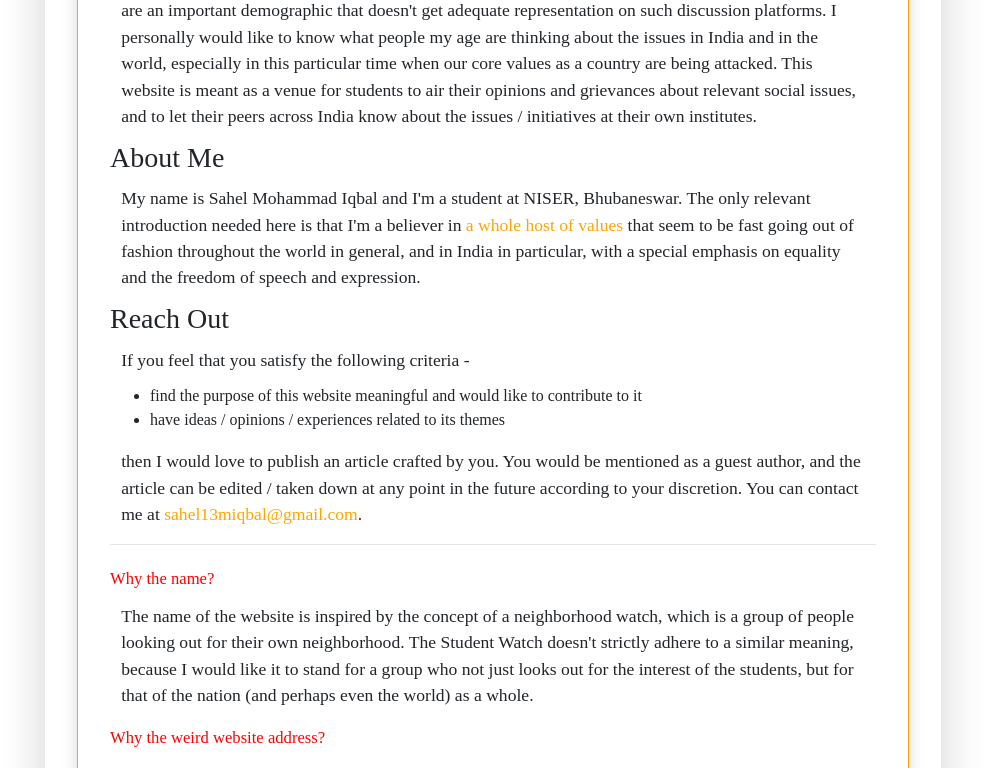
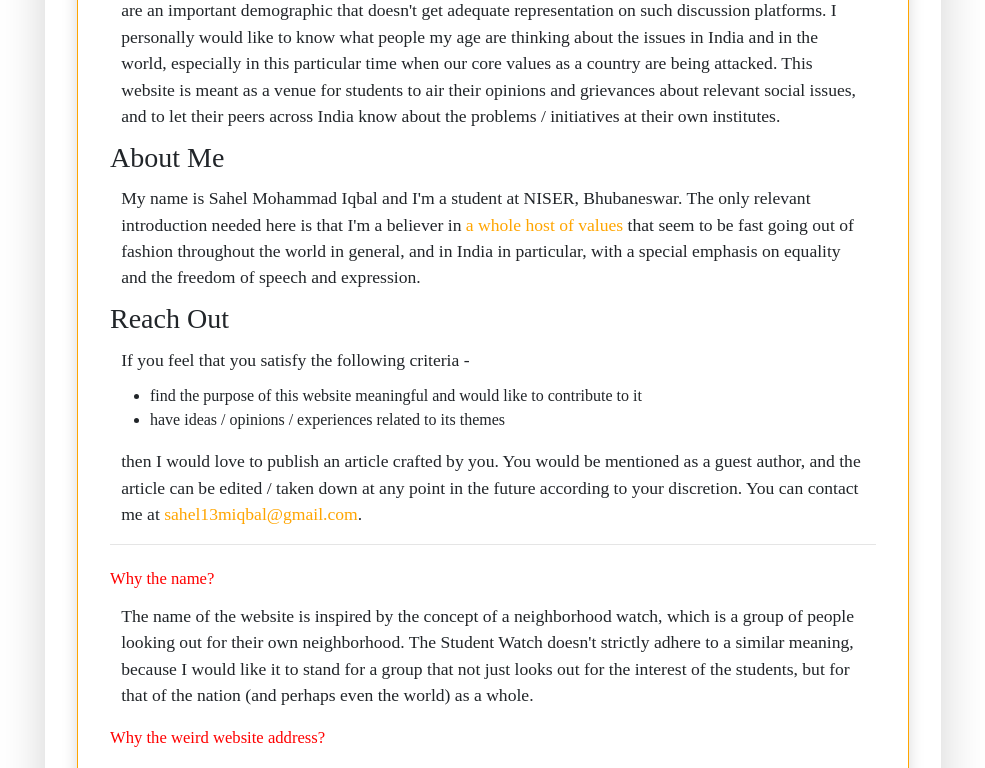
Before and after one commit to Sahel13/TheStudentWatch-Old, a Jekyll site: the page built from about.html, in a window 1280 px wide. Shown: the part 330-1098 px from the top of the page, without its empty margins (147-1132 px from the left). Built offline with Jekyll 4.4.1, drawn with Linux system fonts in a browser that asks for light colours; nearby versions of some CDN libraries; some of the changed text lies outside the part shown.

Commit message:
Small textual changes made

```diff
--- a/about.html
+++ b/about.html
@@ -11,7 +11,7 @@ permalink: /about/
 	<section>
 		<h3>About the Website</h3>
 		<p>
-			In most discussions on politics and humanitarian issues, the people who are involved are almost always middle-aged or older. Granted, they are the 'responsible' men and women, but college and school students are an important demographic that doesn't get adequate representation on such discussion platforms. I personally would like to know what people my age are thinking about the issues in India and in the world, especially in this particular time when our core values as a country are being attacked. This website is meant as a venue for students to air their opinions and grievances about relevant social issues, and to let their peers across India know about the issues / initiatives at their own institutes.
+			In most discussions on politics and humanitarian issues, the people who are involved are almost always middle-aged or older. Granted, they are the 'responsible' men and women, but college and school students are an important demographic that doesn't get adequate representation on such discussion platforms. I personally would like to know what people my age are thinking about the issues in India and in the world, especially in this particular time when our core values as a country are being attacked. This website is meant as a venue for students to air their opinions and grievances about relevant social issues, and to let their peers across India know about the problems / initiatives at their own institutes.
 		</p>
 	</section>
 	<section>
@@ -34,7 +34,7 @@ permalink: /about/
 	<hr>
 	<section>
 		<span><small>Why the name?</small></span>
-		<p>The name of the website is inspired by the concept of a neighborhood watch, which is a group of people looking out for their own neighborhood. The Student Watch doesn't strictly adhere to a similar meaning, because I would like it to stand for a group who not just looks out for the interest of the students, but for that of the nation (and perhaps even the world) as a whole.</p>
+		<p>The name of the website is inspired by the concept of a neighborhood watch, which is a group of people looking out for their own neighborhood. The Student Watch doesn't strictly adhere to a similar meaning, because I would like it to stand for a group that not just looks out for the interest of the students, but for that of the nation (and perhaps even the world) as a whole.</p>
 	</section>
 	<section>
 		<span><small>Why the weird website address?</small></span>
```
Also changed, not shown: _posts/2020-05-05-my-premature-nationality-crisis.md (+1 -1 lines).
